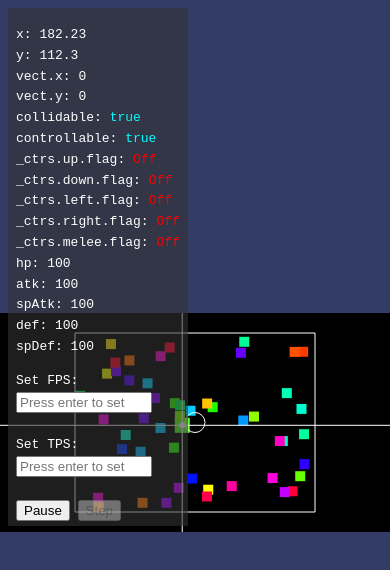
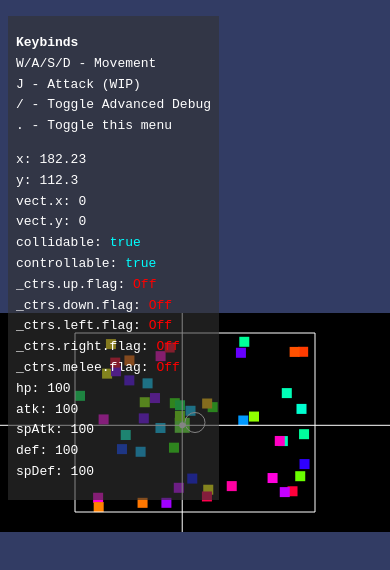
Before and after one commit to AvoraDev/patches, a plain HTML site: page index.html in a window 390 px wide. Drawn offline with nearby package versions, Linux system fonts and the light colour scheme.

Commit message:
Debug cleanup

```diff
--- a/index.html
+++ b/index.html
@@ -28,19 +28,22 @@
         #disp {
             background-color: white;
         }
-        #debug-container {
+        #debug_container {
             display: block;
             position: fixed;
             top: 0;
             left: 0;
             margin: 0.5rem;
-            padding: 0.25rem 0.5rem;
             line-height: 160%;
             font-size: small;
+        }
+        #debug_container div {
+            margin: 0.5rem 0 ;
+            padding: 0.25rem 0.5rem;
             background-color: rgba(50, 50, 50, 0.6);
             color: white;
         }
-        #debug-container input {
+        #debug_container input {
             width: 8rem;
         }
     </style>
@@ -52,8 +55,19 @@
         <canvas id="disp"></canvas>
     </div>
 
-    <div id="debug-container">
+    <div id="debug_container">
+        <div>
+            <p style="white-space: pre-line;"><strong>Keybinds</strong>
+                W/A/S/D - Movement
+                J - Attack (WIP)
+                / - Toggle Advanced Debug
+                . - Toggle this menu
+            </p>
+
             <p id="debug">000</p>
+        </div>
+
+        <div id="advanced_debug" style="display: none;">
             <label for="fps-set">Set FPS:</label> <br>
             <input type="number" id="fps-set" placeholder="Press enter to set">
 
@@ -67,5 +81,6 @@
             <button type="button" id="pause">Pause</button>
             <button type="button" id="step" disabled>Step</button>
         </div>
+    </div>
 </body>
 </html>
--- a/js/main.js
+++ b/js/main.js
@@ -71,14 +71,13 @@ for (let i = 0; i < 50; i++) {
 }
 
 // json jank (isn't really necessary for this, but wanted to practice)
-// note: since the request is syncronous, the rest of the program won't run until it's done
 let req = new XMLHttpRequest();
-req.open('GET', './json/config.json', false);
+req.open('GET', './json/config.json', false /* async set to false */ );
 req.send();
 let CONFIG = JSON.parse(req.responseText);
 
 // debugging
-const _deb = $('#debug');
+const deb = $('#debug');
 const pDeb = new Shovel(player, CONFIG.playerDebugIgnore, true);
 pDeb.formatFunc.number = (item) => {
     // js gets angry when trying to use .toFixed() on a undefined var
@@ -111,7 +110,7 @@ function calcTick() {
     player.ActionHandler();
 
     // debugging
-    _deb.html(pDeb.ListObjectProperties('<br>'));
+    deb.html(pDeb.ListObjectProperties('<br>'));
 }
 function drawFrame() {
     disp.Clear();
@@ -165,6 +164,18 @@ $('#step').click(() => {
     drawFrame();
 });
 
+// menu keybinds
+$(window).keydown(e => {
+    switch(e.code) {
+        case 'Slash':
+            $('#advanced_debug').toggle();
+            break;
+        case 'Period':
+            $('#debug_container').toggle();
+            break;
+    }
+});
+
 // first init
 // +-+-+-+-+-+-+-+-+-+-+-+-+-+-+-+-+-+-
 
```
Lines whose indentation alone changed are shown as unchanged.
